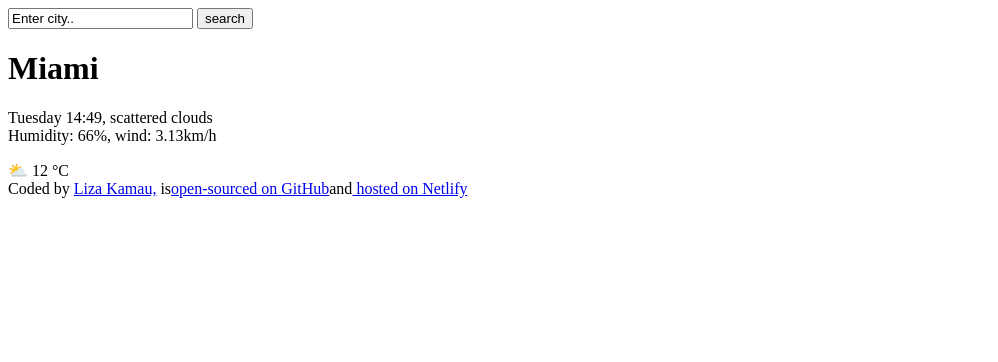
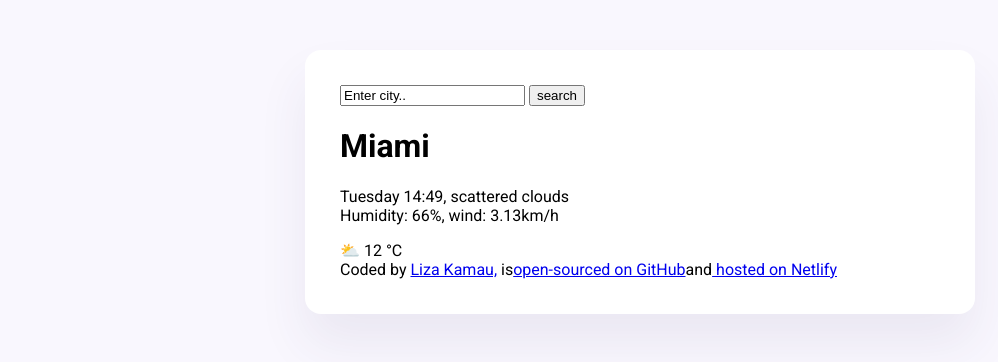
Before and after one commit to Liza-W/Meteo-Weather, a plain HTML site: page index.html in a window 1280 px wide. Shown: the whole page, without its empty margins (0-998 px from the left). Drawn offline with Linux system fonts and the light colour scheme.

Commit message:
linked the CSS file, styled the main container and added a custom font from google fonts.

```diff
--- a/index.html
+++ b/index.html
@@ -3,9 +3,17 @@
   <head>
     <meta charset="UTF-8" />
     <meta name="viewport" content="width=device-width, initial-scale=1.0" />
+    <link rel="stylesheet" href="src/style.css" />
+    <link rel="preconnect" href="https://fonts.googleapis.com" />
+    <link rel="preconnect" href="https://fonts.gstatic.com" crossorigin />
+    <link
+      href="https://fonts.googleapis.com/css2?family=Roboto:ital,wght@0,100;0,300;0,400;0,500;0,700;0,900;1,100;1,300;1,400;1,500;1,700;1,900&display=swap"
+      rel="stylesheet"
+    />
     <title>Meteo App</title>
   </head>
   <body>
+    <div class="weather-app">
       <header>
         <form>
           <input type="search" value="Enter city.." required />
@@ -29,9 +37,13 @@
         <a href="https://github.com/Liza-W/" target="_blank">Liza Kamau,</a>
         is<a href="https://github.com/Liza-W/Meteo-Weather/" target="_blank"
           >open-sourced on GitHub</a
-      >and<a href="https://steady-meerkat-b407df.netlify.app/" target="_blank">
+        >and<a
+          href="https://steady-meerkat-b407df.netlify.app/"
+          target="_blank"
+        >
           hosted on Netlify
         </a>
       </footer>
+    </div>
   </body>
 </html>
--- /dev/null
+++ b/src/style.css
@@ -0,0 +1,12 @@
+body {
+  background: #f9f7fe;
+  font-family: "Roboto", sans-serif;
+}
+.weather-app {
+  background: white;
+  max-width: 600px;
+  margin: 50px auto;
+  padding: 35px;
+  box-shadow: 0 30px 50px rgba(65, 50, 100, 0.08);
+  border-radius: 16px;
+}
```
Lines whose indentation alone changed are shown as unchanged.
